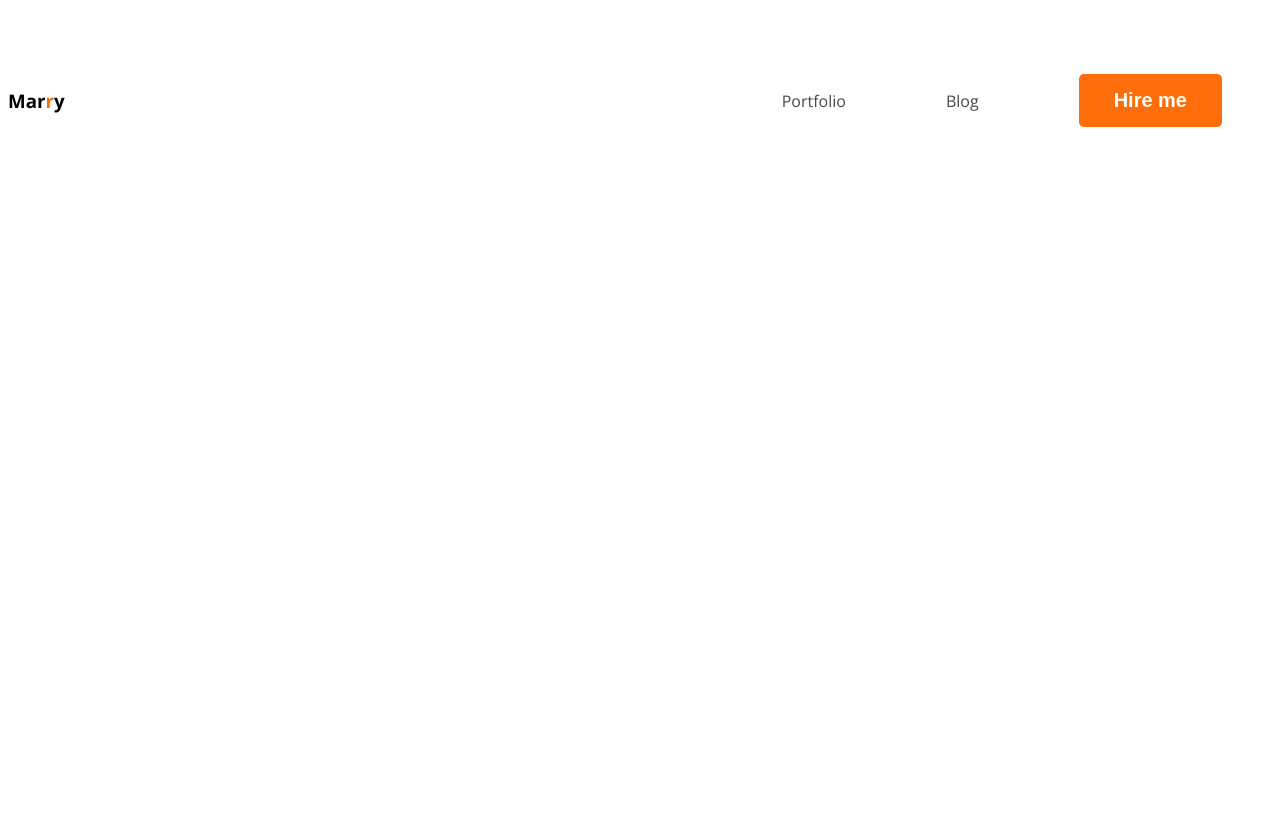
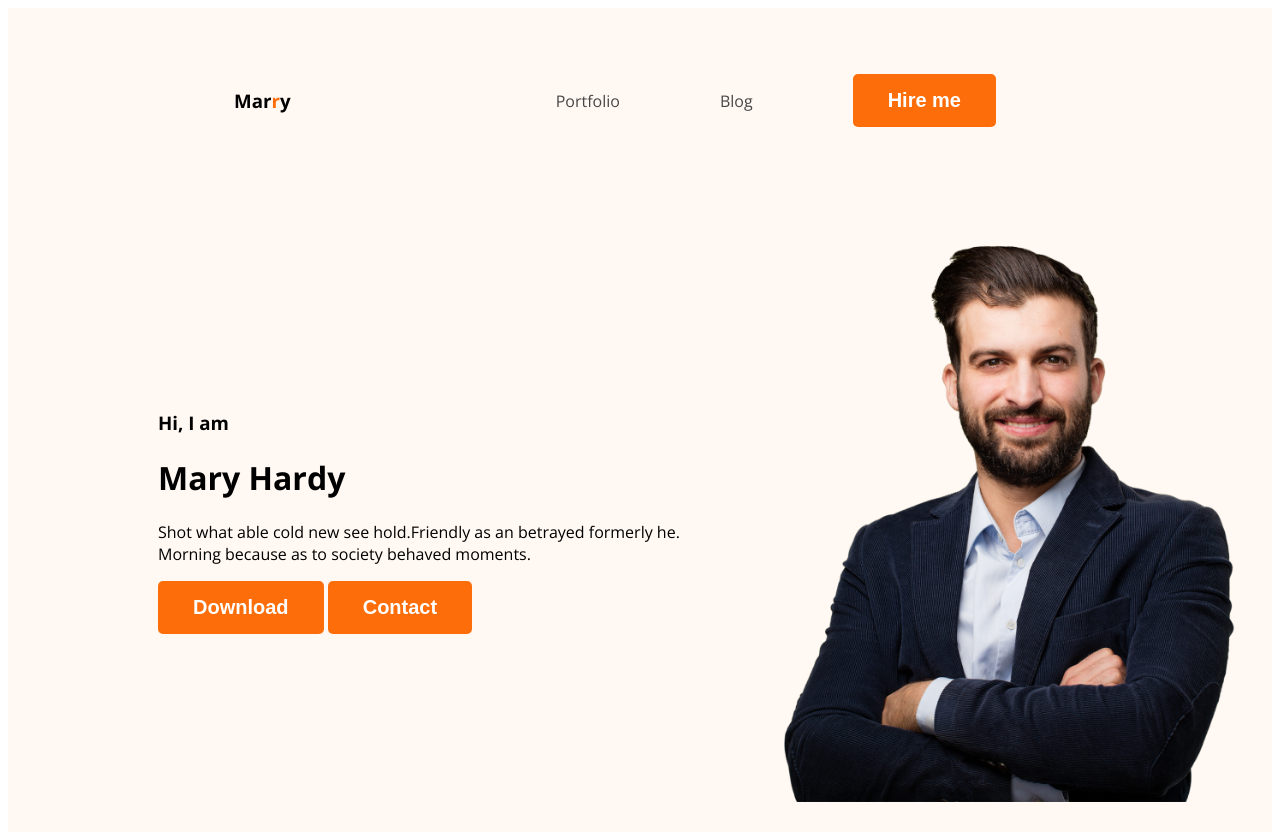
Before and after one commit to Rumman201/web-developer-portfolio, a plain HTML site: page index.html in a window 1280 px wide. Before the commit the page ends 800 px from the top, so only its background shows below. Drawn offline with nearby package versions, Linux system fonts and the light colour scheme.

Commit message:
add image

```diff
--- a/index.html
+++ b/index.html
@@ -10,7 +10,7 @@
     <link rel="stylesheet" href="styles/portfolio.css">
 </head>
 <body>
-    <header>
+    <header class="header">
         <nav>
             <h3 class="nav title">Mar<span class="text-primary">r</span>y </h3>
             <ul>
@@ -20,6 +20,16 @@
             </ul>
 
         </nav>
+        <div class="banner">
+            <div>
+                <h3 class="banner-greeting">Hi, I  am</h3>
+                <h1 class="banner-title">Mary Hardy</h1>
+                <p>Shot what able cold new see hold.Friendly as an betrayed formerly he. Morning because as to society behaved moments.</p>
+                <button class="btn-primary">Download</button>
+                <button class="btn-primary">Contact</button>
+            </div>
+            <img class="profile-pic" src="images/hardy.png" alt="">
+        </div>
     </header>
     <main></main>
     <footer></footer>
--- a/styles/portfolio.css
+++ b/styles/portfolio.css
@@ -6,6 +6,7 @@ nav {
     display: flex;
     align-items: center;
     justify-content: space-between;
+    margin: 0 226px;
 }
 
 .nav title {
@@ -42,3 +43,16 @@ nav a {
     text-decoration: none;
     color: #474747;
 }
+
+.header {
+    background-color: #FFF8F3;
+}
+
+.banner {
+    padding: 30px 30px 30px 150px;
+    display: flex;
+    align-items: center;
+}
+.banner .profile-pic{
+    width: 500px;
+}
```
